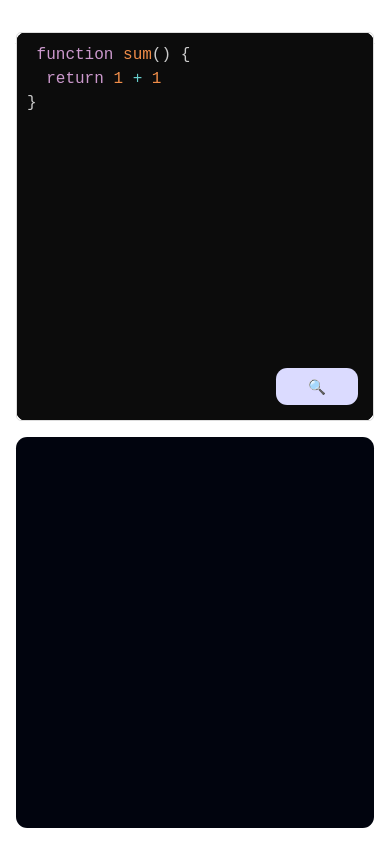
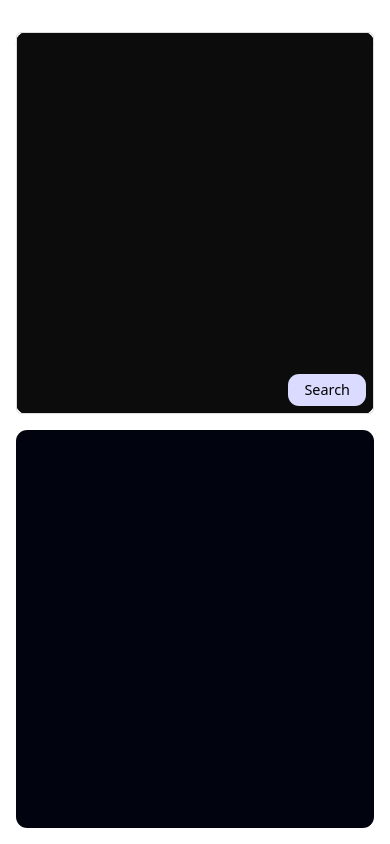
Before and after one commit to vishalsinha2004/FinderAI, a React (Vite) app in the folder Frontend/: page / in a window 390 px wide. Built offline with nearby package versions, Linux system fonts and the light colour scheme.

Commit message:
Refactor App component: update CSS styles for responsiveness, adjust review button positioning, and remove default code snippet from state

```diff
--- a/Frontend/src/App.css
+++ b/Frontend/src/App.css
@@ -1,6 +1,6 @@
 * {
-  margin: 0%;
-  padding: 0%;
+  margin: 0;
+  padding: 0;
   box-sizing: border-box;
 }
 
@@ -17,6 +17,48 @@ main {
   padding: 1.5rem;
   display: flex;
   gap: 1rem;
+}
+
+main .left,
+main .right {
+  height: 100%;
+  flex-basis: 50%;
+  border-radius: 0.7rem;
+}
+
+main .left {
+  background-color: #000000;
+  position: relative;
+}
+
+.left .code,
+.code pre,
+.code pre code {
+  height: 100%;
+  width: 100%;
+  margin: 0;
+  border-radius: 0.7rem;
+  background-color: #0c0c0c;
+}
+
+main .left .review {
+  position: absolute;
+  bottom: 2rem;
+  right: 2rem;
+  background-color: rgb(219, 219, 255);
+  color: #000000;
+  padding: 0.8rem 3rem;
+  font-weight: 500;
+  cursor: pointer;
+  user-select: none;
+  border-radius: 0.7rem;
+}
+
+main .right {
+  background-color: #01040e;
+  padding: 1rem 2rem;
+  font-size: 1.5rem;
+  overflow: auto;
 }
 
 @media (max-width: 768px) {
@@ -43,46 +85,3 @@ main {
     font-size: 0.9rem;
   }
 }
-
-main .left,
-main .right {
-  height: 100%;
-  flex-basis: 50%;
-  border-radius: 0.7rem;
-}
-
-main .left {
-  background-color: #000000;
-  position: relative;
-}
-
-.left .code,
-.code pre,
-.code pre code {
-  height: 100%;
-  width: 100%;
-  margin: 0;
-  border-radius: 0.7rem;
-  background-color: #0c0c0c;
-}
-
-main .left .review {
-  position: absolute;
-  bottom: 1rem;
-  right: 1rem;
-  background-color: rgb(219, 219, 255);
-  color: #000000;
-  padding: 0.5rem 2rem;
-  font-weight: 500;
-  cursor: pointer;
-  user-select: none;
-  border-radius: 0.7rem;
-}
-
-
-main .right {
-  background-color: #01040e;
-  padding: 1rem 2rem;
-  font-size: 1.5rem;
-  overflow: auto;
-}
--- a/Frontend/src/App.jsx
+++ b/Frontend/src/App.jsx
@@ -12,19 +12,13 @@ import { ToastContainer, toast } from 'react-toastify';
 
 function App() {
   const [ count, setCount ] = useState(0)
-  const [ code, setCode ] = useState(` function sum() {
-  return 1 + 1
-}`)
-
-
-const [loading, setLoading] = useState(false);
-
+  const [ code, setCode ] = useState(``) // Removed the default sum function
+  const [loading, setLoading] = useState(false);
   const [ review, setReview ] = useState(``)
 
   useEffect(() => {
     prism.highlightAll()
   }, [])
-  //http://localhost:3000
 
   async function reviewCode() {
     try {
@@ -79,20 +73,16 @@ const [loading, setLoading] = useState(false);
           </div>
           <div
             onClick={reviewCode}
-            className="review">{loading ? "Solvining..." : (code === null ? "Write Something" : "🔍")}</div>
+            className="review">{loading ? " Deep Analyzing" : (code === null ? "Write Something" : " Search ")}</div>
         </div>
         <div className="right">
           <Markdown
             rehypePlugins={[ rehypeHighlight ]}
-
           >{review}</Markdown>
         </div>
-
       </main>
     </>
   )
 }
 
-
-
 export default App
```
